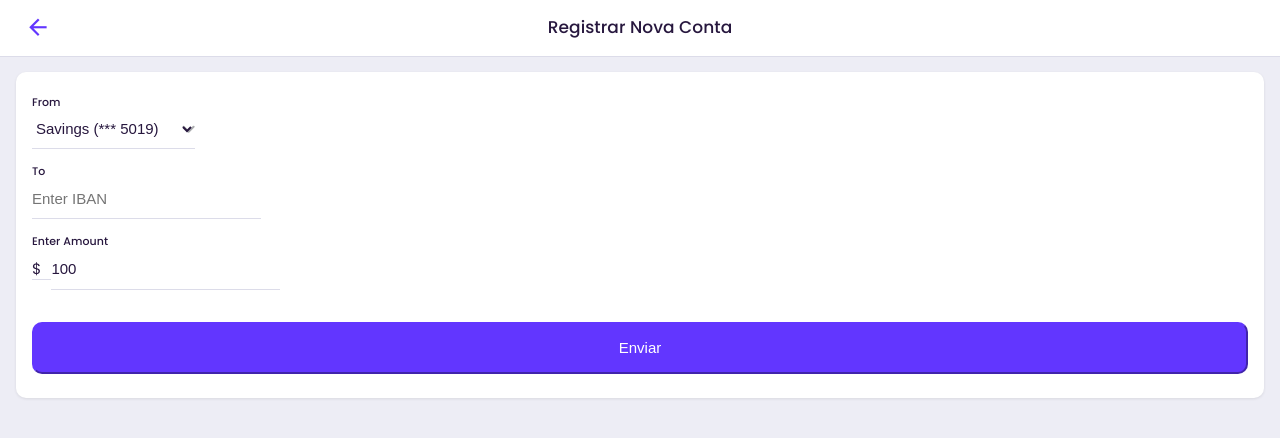
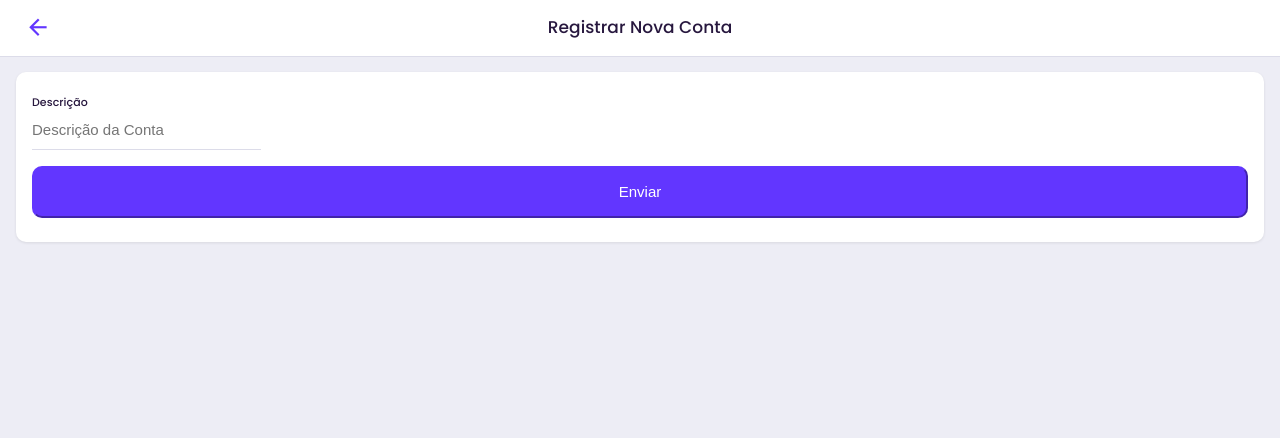
Before and after one commit to kellyoliveira/wisecontrol, an Angular app in the folder wisecontrol-webui/: page /account-register in a window 1280 px wide. Shown: the top 438 px of the page. Built offline with nearby package versions, Linux system fonts and the light colour scheme.

Commit message:
Definição de campos base para os formulários

```diff
--- a/wisecontrol-webui/src/app/features/account-register/account-register.page.html
+++ b/wisecontrol-webui/src/app/features/account-register/account-register.page.html
@@ -18,33 +18,14 @@
 
 
                     <form>
-                        <div class="form-group basic">
-                            <div class="input-wrapper">
-                                <label class="label" for="account2d">From</label>
-                                <select class="form-control custom-select" id="account2d">
-                                    <option value="0">Savings (*** 5019)</option>
-                                    <option value="1">Investment (*** 6212)</option>
-                                    <option value="2">Mortgage (*** 5021)</option>
-                                </select>
-                            </div>
-                        </div>
 
                         <div class="form-group basic">
                             <div class="input-wrapper">
-                                <label class="label" for="text11d">To</label>
-                                <input type="email" class="form-control" id="text11d" placeholder="Enter IBAN">
+                                <label class="label" for="text11d">Descrição</label>
+                                <input type="email" class="form-control" id="text11d" placeholder="Descrição da Conta">
                                 <i class="clear-input">
                                     <i icon name="close-circle"></i>
                                 </i>
-                            </div>
-                        </div>
-
-                        <div class="form-group basic">
-                            <label class="label">Enter Amount</label>
-                            <div class="input-group mb-2">
-                                <span class="input-group-text" id="basic-addonb1">$</span>
-                                <input type="text" class="form-control" placeholder="Enter an amount"
-                                    value="100">
                             </div>
                         </div>
 
--- a/wisecontrol-webui/src/app/features/credit-register/credit-register.page.html
+++ b/wisecontrol-webui/src/app/features/credit-register/credit-register.page.html
@@ -32,8 +32,8 @@
 
                         <div class="form-group basic">
                             <div class="input-wrapper">
-                                <label class="label" for="text11d">To</label>
-                                <input type="email" class="form-control" id="text11d" placeholder="Enter IBAN">
+                                <label class="label" for="text11d">Descrição</label>
+                                <input type="email" class="form-control" id="text11d" placeholder="Descrição">
                                 <i class="clear-input">
                                     <i icon name="close-circle"></i>
                                 </i>
@@ -41,11 +41,10 @@
                         </div>
 
                         <div class="form-group basic">
-                            <label class="label">Enter Amount</label>
+                            <label class="label">Valor</label>
                             <div class="input-group mb-2">
-                                <span class="input-group-text" id="basic-addonb1">$</span>
-                                <input type="text" class="form-control" placeholder="Enter an amount"
-                                    value="100">
+                                <span class="input-group-text" id="basic-addonb1">R$</span><input type="text" class="form-control" placeholder="Crédito"
+                                    value="0">
                             </div>
                         </div>
 
--- a/wisecontrol-webui/src/app/features/debit-register/debit-register.page.html
+++ b/wisecontrol-webui/src/app/features/debit-register/debit-register.page.html
@@ -31,8 +31,8 @@
 
                         <div class="form-group basic">
                             <div class="input-wrapper">
-                                <label class="label" for="text11d">To</label>
-                                <input type="email" class="form-control" id="text11d" placeholder="Enter IBAN">
+                                <label class="label" for="text11d">Descrição</label>
+                                <input type="email" class="form-control" id="text11d" placeholder="Descrição">
                                 <i class="clear-input">
                                     <i icon name="close-circle"></i>
                                 </i>
@@ -40,11 +40,11 @@
                         </div>
 
                         <div class="form-group basic">
-                            <label class="label">Enter Amount</label>
+                            <label class="label">Valor</label>
                             <div class="input-group mb-2">
-                                <span class="input-group-text" id="basic-addonb1">$</span>
-                                <input type="text" class="form-control" placeholder="Enter an amount"
-                                    value="100">
+                                <span class="input-group-text" id="basic-addonb1">R$</span>
+                                <input type="text" class="form-control" placeholder="Débito"
+                                    value="0">
                             </div>
                         </div>
 
```
